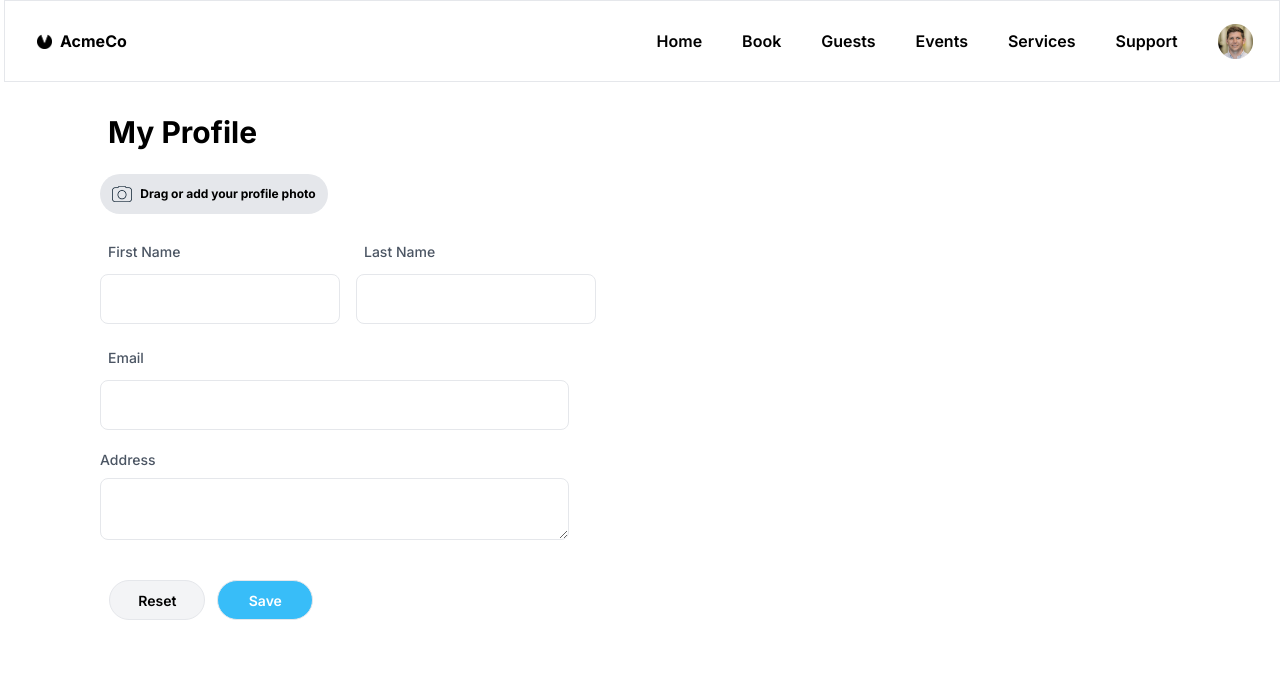
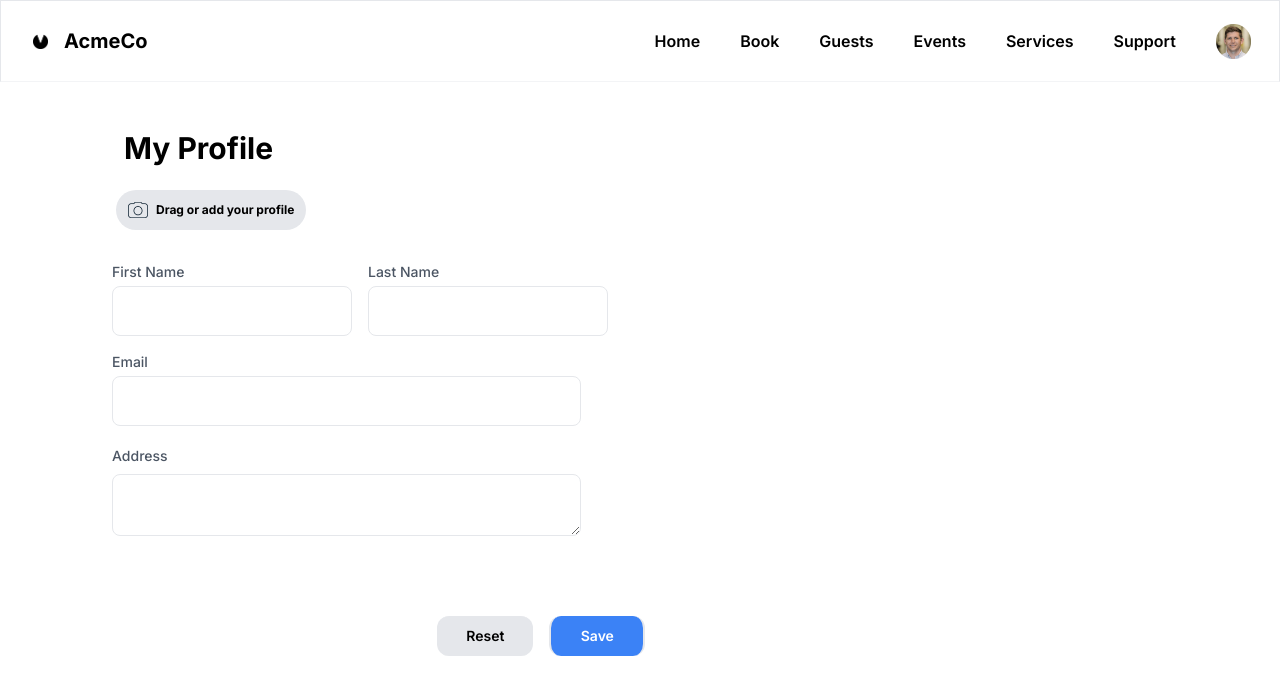
Before and after one commit to Hardik888/Formassignment, a Next.js app: page / in a window 1280 px wide. Shown: the top 694 px of the page. Built offline with nearby package versions, Linux system fonts and the light colour scheme.

Commit message:
init:Redux Store

```diff
--- a/app/Api/formInterface.ts
+++ b/app/Api/formInterface.ts
@@ -1,10 +1,7 @@
 export interface FormData {
   firstName: string;
-  lastname: string;
+  lastName: string;
   email: string;
   address: string;
-  profilePicture: {
-    data: Buffer;
-    contentType: string;
-  } | null;
+  profilePicture: File | null;
 }
--- a/app/Component/Form/form.tsx
+++ b/app/Component/Form/form.tsx
@@ -1,39 +1,64 @@
-"use client";
-import { useState } from "react";
+import { useDispatch, useSelector } from "react-redux";
+import {
+  updateFirstName,
+  updateLastName,
+  updateEmail,
+  updateAddress,
+  resetData,
+} from "../../Redux-Store/formslice";
+
+const emailRegex = /^[^\s@]+@[^\s@]+\.[^\s@]+$/;
 
 const Form = () => {
-  const [formData, setFormData] = useState({
-    firstName: "",
-    lastName: "",
-    email: "",
-    address: "",
-  });
+  const dispatch = useDispatch();
+  const formData = useSelector((state: any) => state.form);
 
   const handleChange = (
     event: React.ChangeEvent<HTMLInputElement | HTMLTextAreaElement>
   ) => {
     const { name, value } = event.target;
-    setFormData((prevFormData) => ({
-      ...prevFormData,
-      [name]: value,
-    }));
+    switch (name) {
+      case "firstName":
+        dispatch(updateFirstName(value));
+        break;
+      case "lastName":
+        dispatch(updateLastName(value));
+        break;
+      case "email":
+        dispatch(updateEmail(value));
+        break;
+      case "address":
+        dispatch(updateAddress(value));
+        break;
+      default:
+        break;
+    }
   };
 
   const handleSubmit = (event: React.FormEvent<HTMLFormElement>) => {
     event.preventDefault();
+    if (!emailRegex.test(formData.email)) {
+      alert("Please enter a valid email address.");
+      return;
+    }
     console.log("Form submitted:", formData);
   };
 
+  const handlereset = (event: React.MouseEvent<HTMLButtonElement>) => {
+    event.preventDefault();
+    dispatch(resetData());
+  };
+
   return (
-    <section className="flex  " id="form">
-      <div className="bg-white mt-0 p-1 rounded-lg ">
+    <section className="flex" id="form">
+      <div className="bg-white mt-0 rounded-lg">
         <form onSubmit={handleSubmit}>
           <fieldset className="flex flex-col space-y-2">
             <div className="flex flex-wrap md:flex-row">
-              <div className="mr-4 mb-2 md:mb-2  ">
+              <div className="mr-4 mb-2 md:mb-2">
                 <label
                   htmlFor="firstName"
-                  className="text-sm p-2 font-medium text-gray-600 block mb-1"
+                  className="text-sm font-medium text-gray-600 block mb-1"
                 >
                   First Name
                 </label>
@@ -43,15 +68,15 @@ const Form = () => {
                   name="firstName"
                   value={formData.firstName}
                   onChange={handleChange}
-                  className="bg-white border  border-gray-200 text-black text-sm rounded-lg block w-full p-3.5"
+                  className="bg-white border border-gray-200 text-black text-sm rounded-lg block w-full p-3.5"
                   placeholder=""
                   required
                 />
               </div>
-              <div className="mr-4  mb-2 md:mb-2 ">
+              <div className="mr-4 mb-2 md:mb-2">
                 <label
                   htmlFor="lastName"
-                  className="text-sm font-medium p-2 text-gray-600 block mb-1"
+                  className="text-sm font-medium text-gray-600 block mb-1"
                 >
                   Last Name
                 </label>
@@ -61,16 +86,16 @@ const Form = () => {
                   name="lastName"
                   value={formData.lastName}
                   onChange={handleChange}
-                  className="bg-white border border-gray-200 text-black text-sm rounded-lg block w-full  p-3.5"
+                  className="bg-white border border-gray-200 text-black text-sm rounded-lg block w-full p-3.5"
                   placeholder=""
                   required
                 />
               </div>
             </div>
-            <div className="  mb-2 md:mb-2  ">
+            <div className="mb-2 md:mb-2">
               <label
                 htmlFor="email"
-                className="text-sm font-medium p-2 text-gray-600 block mb-1"
+                className="text-sm font-medium text-gray-600 block mb-1"
               >
                 Email
               </label>
@@ -99,16 +124,17 @@ const Form = () => {
               required
             />
           </fieldset>
-          <div className="absolute flex w-2/12 mt-10">
+          <div className="absolute flex items-end gap-4 w-5/12 mt-20">
             <button
-              type="reset"
-              className="bg-gray-100 text-sm border hover:bg-gray-100 text-black h-10 ml-auto w-24 font-semibold py-2.5 px-5 rounded-full"
+              onClick={handlereset}
+              type="button"
+              className="bg-gray-200 text-sm border-x-2 hover:bg-gray-300 text-black h-10 ml-auto w-24 font-semibold rounded-xl"
             >
               Reset
             </button>
             <button
               type="submit"
-              className="bg-sky-400 border text-sm hover:bg-gray-500 text-white ml-3 h-10 w-24 font-semibold py-2.5 px-5 rounded-full"
+              className="bg-blue-500 border-x-2 text-sm hover:bg-blue-800 text-white h-10 w-24 font-semibold rounded-xl"
             >
               Save
             </button>
--- a/app/Component/Form/hero.tsx
+++ b/app/Component/Form/hero.tsx
@@ -20,6 +20,7 @@ const ProfilePictureUpload: React.FC<ProfilePictureUploadProps> = ({
         const result = reader.result as string;
         setPreview(result);
         onUpload(result);
+        console.log(result);
       };
       reader.readAsDataURL(file);
     }
@@ -71,8 +72,8 @@ const ProfilePictureUpload: React.FC<ProfilePictureUploadProps> = ({
               width={20}
               height={20}
             />
-            <button className=" text-black text-xs font-bold w-44">
-              Drag or add your profile photo
+            <button className=" text-black text-xs font-bold ">
+              Drag or add your profile
             </button>
           </div>
         )}
--- a/app/Component/Header/header.tsx
+++ b/app/Component/Header/header.tsx
@@ -11,19 +11,19 @@ const Header = () => {
   };
 
   return (
-    <header className="pb-6 bg-white border ml-1 border-b-gray-200 lg:pb-0 w-auto">
+    <header className="pb-6 bg-white border   border-b-gray-100 lg:pb-0 w-full">
       <div className="px-4   sm:px-6 lg:px-8">
         <div className="flex items-center justify-between h-16 lg:h-20">
           <div className="flex items-center   w-3/12 mr-80 ">
             {" "}
             <Image src="/image/acme.png" alt="Logo" width={15} height={10} />
-            <h1 className=" text-base font-bold text-black transition-all duration-200 ml-2  hover:text-gray-300 focus:text-gray-200">
+            <h1 className="font-bold text-xl text-black transition-all duration-200 ml-4  hover:text-gray-100 focus:text-gray-800">
               AcmeCo
             </h1>
           </div>
           <button
             type="button"
-            className="inline-flex p-2 text-black transition-all duration-200 rounded-md lg:hidden focus:bg-gray-100  hover:text-gray-300"
+            className="inline-flex  text-black  transition-all duration-200 rounded-md lg:hidden focus:bg-gray-100  hover:text-gray-300"
             onClick={toggleSidebar}
           >
             {isSidebarOpen ? "x" : "||"}
--- a/app/Component/Header/sidebar.tsx
+++ b/app/Component/Header/sidebar.tsx
@@ -5,10 +5,10 @@ export const Sidebar = ({ isSidebarOpen }: any) => {
     <nav
       className={`${
         isSidebarOpen ? "block" : "hidden"
-      } pt-4 pb-6 bg-transparent rounded-xl shadow-md lg:hidden`}
+      } pt-4 pb-6 bg-transparent rounded-xl shadow-md`}
     >
       <div className="flow-root">
-        <div className="flex flex-col px-6 -my-2 space-y-1">
+        <div className="flex flex-col ml px-6 -my-2 space-y-1">
           <Image src="/image/logo.png" width={40} height={33} alt="logo" />
           <a
             href="#"
--- /dev/null
+++ b/app/Redux-Store/formslice.ts
@@ -0,0 +1,53 @@
+import { PayloadAction, createSlice } from "@reduxjs/toolkit";
+import { FormData } from "../Api/formInterface";
+
+const initialState: FormData = {
+  firstName: "",
+  lastName: "",
+  email: "",
+  address: "",
+  profilePicture: null,
+};
+
+const formSlice = createSlice({
+  name: "form",
+  initialState,
+  reducers: {
+    updateFirstName: (state: FormData, action: PayloadAction<string>) => {
+      state.firstName = action.payload;
+    },
+    updateLastName: (state: FormData, action: PayloadAction<string>) => {
+      state.lastName = action.payload;
+    },
+    updateEmail: (state: FormData, action: PayloadAction<string>) => {
+      state.email = action.payload;
+    },
+    updateAddress: (state: FormData, action: PayloadAction<string>) => {
+      state.address = action.payload;
+    },
+    updateProfilePicture: (
+      state: FormData,
+      action: PayloadAction<File | null>
+    ) => {
+      state.profilePicture = action.payload;
+    },
+    resetData: (state: FormData) => {
+      state.firstName = initialState.firstName;
+      state.lastName = initialState.lastName;
+      state.email = initialState.email;
+      state.address = initialState.address;
+      state.profilePicture = initialState.profilePicture;
+    },
+  },
+});
+
+export const {
+  updateFirstName,
+  updateLastName,
+  updateEmail,
+  updateAddress,
+  updateProfilePicture,
+  resetData,
+} = formSlice.actions;
+
+export default formSlice.reducer;
--- /dev/null
+++ b/app/Redux-Store/store.ts
@@ -0,0 +1,8 @@
+import { configureStore } from "@reduxjs/toolkit";
+import formReducer from "./formslice";
+
+export const store = configureStore({
+  reducer: {
+    form: formReducer,
+  },
+});
--- a/app/page.tsx
+++ b/app/page.tsx
@@ -1,19 +1,24 @@
+"use client";
+import { Provider } from "react-redux";
 import Form from "./Component/Form/form";
 import Hero from "./Component/Form/hero";
 import Header from "./Component/Header/header";
+import { store } from "./Redux-Store/store";
 
 export default function Home() {
   return (
+    <Provider store={store}>
       <main className="flex flex-col  ">
         <Header />
         <section className="flex ml-24 w-2/4  ">
-        <div className="ml-1 -mt-14  ">
+          <div className="ml-1 -mt-14 p-4 ">
             <Hero />
-          <div className="-ml-1 -mt-40">
+            <div className="-ml-1 -mt-36 ">
               <Form />
             </div>
           </div>
         </section>
       </main>
+    </Provider>
   );
 }
--- a/package.json
+++ b/package.json
@@ -9,10 +9,12 @@
     "lint": "next lint"
   },
   "dependencies": {
+    "@reduxjs/toolkit": "^2.2.5",
     "axios": "^1.7.2",
     "next": "14.2.3",
     "react": "^18",
-    "react-dom": "^18"
+    "react-dom": "^18",
+    "react-redux": "^9.1.2"
   },
   "devDependencies": {
     "@types/node": "^20",
```
Also changed, not shown: 1 other file (tests, documents, lock files or other folders). Lines whose indentation alone changed are shown as unchanged.
